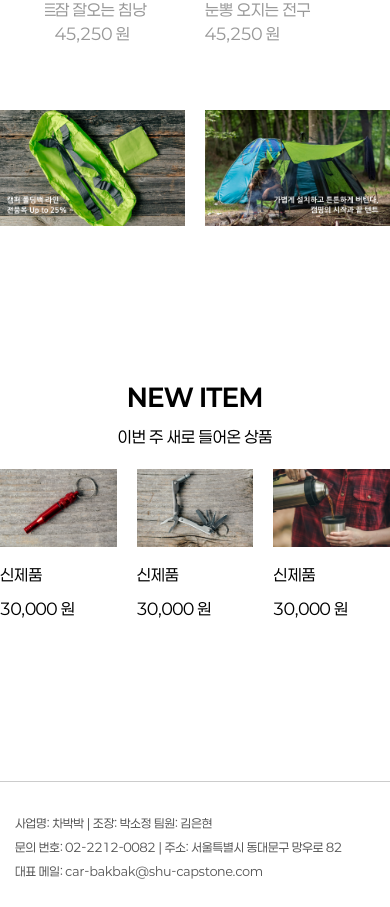
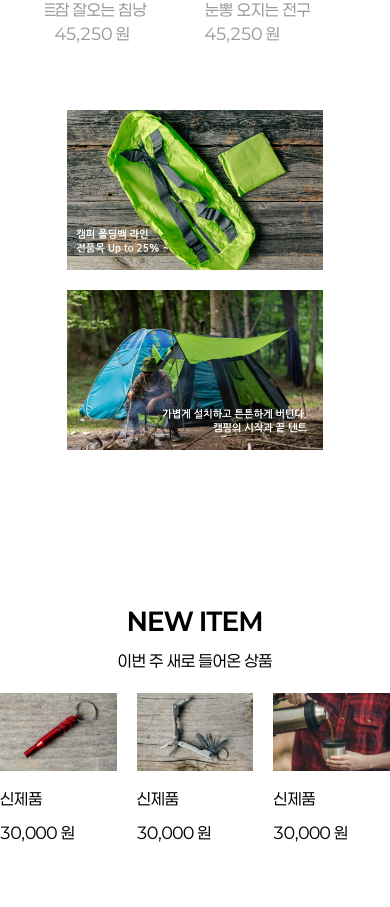
Before and after one commit to eunhyeon1020/Car-BakBak, a Vue app in the folder frontend/: page /store in a window 390 px wide. Shown: the part 993-1900 px from the top of the page. Built offline with nearby package versions, Linux system fonts and the light colour scheme.

Commit message:
BEST ITEM 슬라이드 리스트 아래 서브 이미지 반응형 처리

```diff
--- a/frontend/src/assets/css/store.css
+++ b/frontend/src/assets/css/store.css
@@ -275,29 +275,56 @@ span.custom-dot {
 }
 
 @media all and (max-width: 1000px) {
-  .bestItem-carousel .slick-list {
-    max-width: 650px;
-  }
+  /****   스토어 아이템 내비게이션   ****/
   .store-navigation ul {
     grid-template-columns: repeat(4, 1fr);
   }
   .store-navigation ul > li:nth-child(4n + 4) {
     border-right: none;
   }
+
+  /****   BEST ITEM 슬라이드 리스트   ****/
+  .bestItem-carousel .slick-list {
+    max-width: 650px;
+  }
+
+  /****    BEST ITEM 슬라이드 리스트 서브 이미지    ****/
+  .bestItem-box {
+    padding: 0 40px;
+  }
+  .boxItem-img {
+    min-width: 550px;
+  }
 }
+
 @media all and (max-width: 768px) {
+  /****   BEST ITEM 슬라이드 리스트   ****/
   .bestItem-carousel .slick-list {
     max-width: 500px;
   }
 }
+
 @media all and (max-width: 580px) {
-  .bestItem-carousel .slick-list {
-    max-width: 300px;
-  }
+  /****   스토어 아이템 내비게이션   ****/
   .store-navigation ul {
     grid-template-columns: repeat(2, 1fr);
   }
   .store-navigation ul > li:nth-child(2n + 2) {
     border-right: none;
   }
+
+  /****   BEST ITEM 슬라이드 리스트   ****/
+  .bestItem-carousel .slick-list {
+    max-width: 300px;
+  }
+
+  /****    BEST ITEM 슬라이드 리스트 서브 이미지    ****/
+  .boxItem-img {
+    flex-wrap: wrap;
+    justify-content: center;
+    min-width: 320px;
+  }
+  .boxItem-img > img {
+    width: 80%;
+  }
 }
```
